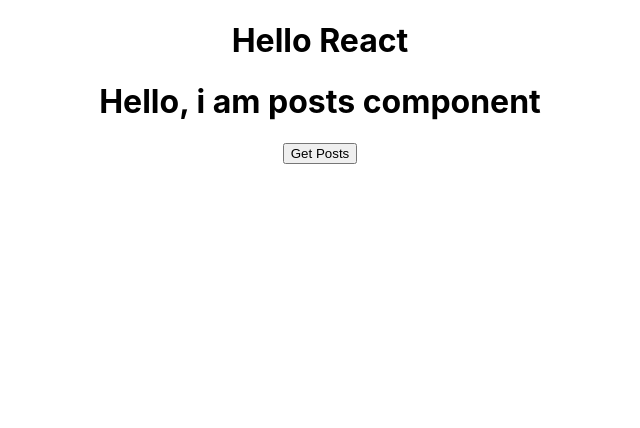
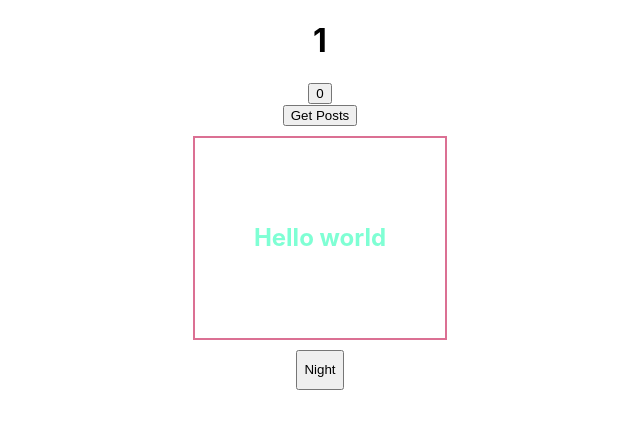
Before and after one commit to Andrey0295/react-saga-proj, a React (Create React App) app: page / in a window 1280 px wide. Shown: the top 428 px of the page, without its empty margins (320-960 px from the left). Built offline with nearby package versions, Linux system fonts and the light colour scheme; the HTML template or start-up script is replaced by a standard one.

Commit message:
feature/sagas-adds redux toolkit lib

```diff
--- a/package.json
+++ b/package.json
@@ -18,6 +18,7 @@
     "redux": "^4.1.2",
     "redux-devtools-extension": "^2.13.9",
     "redux-saga": "^1.1.3",
+    "styled-components": "^5.3.3",
     "typescript": "^4.5.2",
     "web-vitals": "^1.1.2"
   },
@@ -44,5 +45,8 @@
       "last 1 firefox version",
       "last 1 safari version"
     ]
+  },
+  "devDependencies": {
+    "@types/styled-components": "^5.1.15"
   }
 }
--- a/src/App.tsx
+++ b/src/App.tsx
@@ -1,11 +1,30 @@
-import React from "react";
+import React, { useState, useEffect } from "react";
 import "./App.css";
 import { PostsMain } from "./components/PostsMain/PostsMain";
 
 const App: React.FC = (): JSX.Element => {
+  const [value, setValue] = useState(0);
+  const [effect, setEffect] = useState(0);
+
+  function handleClick() {
+    setValue((prev) => prev + 1);
+  }
+
+  useEffect(() => {
+    console.log("Load 1");
+    setEffect((prev) => prev + 1);
+  }, []);
+
+  useEffect(() => {
+    console.log("Load 2");
+  }, [value]);
+
   return (
     <div className="App">
-      <h1>Hello React</h1>
+      <h1>{effect}</h1>
+      <button onClick={handleClick} type="button">
+        {value}
+      </button>
       <PostsMain />
     </div>
   );
--- a/src/components/PostsList/PostsList.tsx
+++ b/src/components/PostsList/PostsList.tsx
@@ -1,17 +1,105 @@
-import React, { useEffect } from "react";
+import React, { useEffect, useState } from "react";
 import { useDispatch } from "react-redux";
 import postsActions from "../../redux/actions/posts.actions";
 import { IPost } from "./PostsListTypes";
+import styled from "styled-components";
+import { ThemeProvider } from "styled-components";
+
+const TitleBlock = styled.div`
+  display: flex;
+  justify-content: center;
+  align-items: center;
+  margin: 10px auto;
+  width: 250px;
+  height: 200px;
+  border: 4px dashed;
+  background-color: lightcoral;
+  border: 2px solid ${(props) => props.theme.fg};
+  background-color: ${(props) => props.theme.bg};
+`;
+
+const Wrapper = styled.div`
+  background-color: ${(props) => props.theme.bg};
+  color: ${(props) => props.theme.txC};
+`;
+
+const Title = styled.h1`
+  font-size: 1.5em;
+  text-align: center;
+  color: aquamarine;
+`;
+
+const Posts = styled.ul`
+  list-style: none;
+  padding: 0;
+  display: flex;
+  flex-direction: row;
+  justify-content: center;
+  flex-wrap: wrap;
+`;
+
+const Button = styled.button`
+  color: ${(props) => props.theme.fg};
+  border: 2px solid ${(props) => props.theme.fg};
+  background: ${(props) => props.theme.bg};
+
+  font-size: 18px;
+  margin: 5px;
+  padding: 2px 10px;
+  border-radius: 3px;
+`;
+
+const themes = {
+  lightTheme: {
+    fg: "palevioletred",
+    bg: "white",
+    txC: "black",
+  },
+
+  darkTheme: {
+    fg: "white",
+    bg: "black",
+    txC: "white",
+  },
+};
+
+// This theme swaps `fg` and `bg`
 
 export const PostsList: React.FC<{ postsData: IPost[] }> = ({ postsData }) => {
   const dispatch = useDispatch();
+  const [toggleTheme, setToggleTheme] = useState(themes.lightTheme);
+
+  const onChangeTheme = () => {
+    setToggleTheme((prevState) => {
+      return prevState === themes.lightTheme
+        ? themes.darkTheme
+        : themes.lightTheme;
+    });
+  };
 
   return (
     <>
-      <ul className="posts_list">
+      <ThemeProvider theme={toggleTheme}>
+        <Wrapper>
+          <TitleBlock>
+            <Title>Hello world</Title>
+          </TitleBlock>
+          <div>
+            <button
+              onClick={onChangeTheme}
+              style={{ minHeight: 40, maxHeight: 80 }}
+            >
+              {toggleTheme == themes.lightTheme ? "Night" : "Day"}
+            </button>
+          </div>
+          <Posts>
             {postsData.map((post: IPost) => (
               <li
-            style={{ border: "1px solid green", marginBottom: 20, width: 300 }}
+                style={{
+                  border: "1px solid green",
+                  marginBottom: 20,
+                  width: 300,
+                }}
                 key={post.id}
                 className="posts_list__card"
               >
@@ -27,7 +115,9 @@
                 </button>
               </li>
             ))}
-      </ul>
+          </Posts>
+        </Wrapper>
+      </ThemeProvider>
     </>
   );
 };
--- a/src/components/PostsMain/PostsMain.tsx
+++ b/src/components/PostsMain/PostsMain.tsx
@@ -13,7 +13,6 @@
 
   return (
     <div>
-      <h1>Hello, i am posts component</h1>
       <button onClick={handleButtonClick}>Get Posts</button>
 
       {postsState.isLoading ? (
--- a/src/redux/sagas/posts.saga.ts
+++ b/src/redux/sagas/posts.saga.ts
@@ -6,7 +6,6 @@
     type: string,
     payload: number | string
 }
-
 
 function*  getPostsSaga(): any {
     try {
@@ -18,7 +17,6 @@
         yield put(postsActions.getPostsError(err.message));
     }
 }
-
 
 function* deletePostsSaga(action: IDeleteAction):any {
         const response = yield call(postsService.deletePostsService, action.payload)
@@ -35,5 +33,4 @@
     yield takeEvery(postsActions.deletePostsRequest, deletePostsSaga);
 }
 
-
 export default watchPostsSaga;
```
Also changed, not shown: 1 other file (tests, documents, lock files or other folders). Lines whose indentation alone changed are shown as unchanged.
